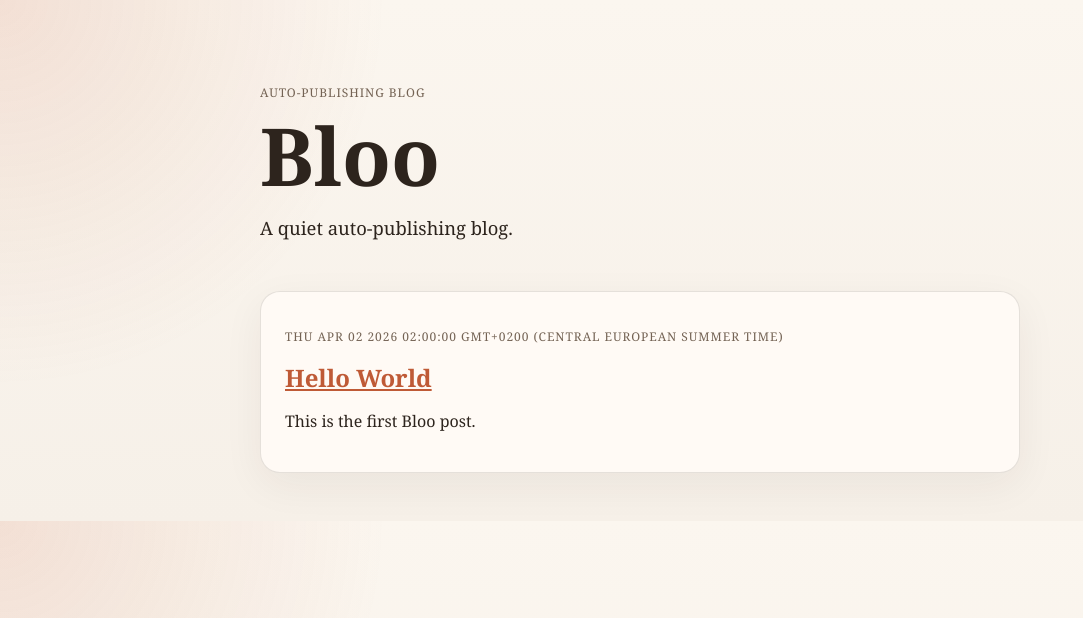
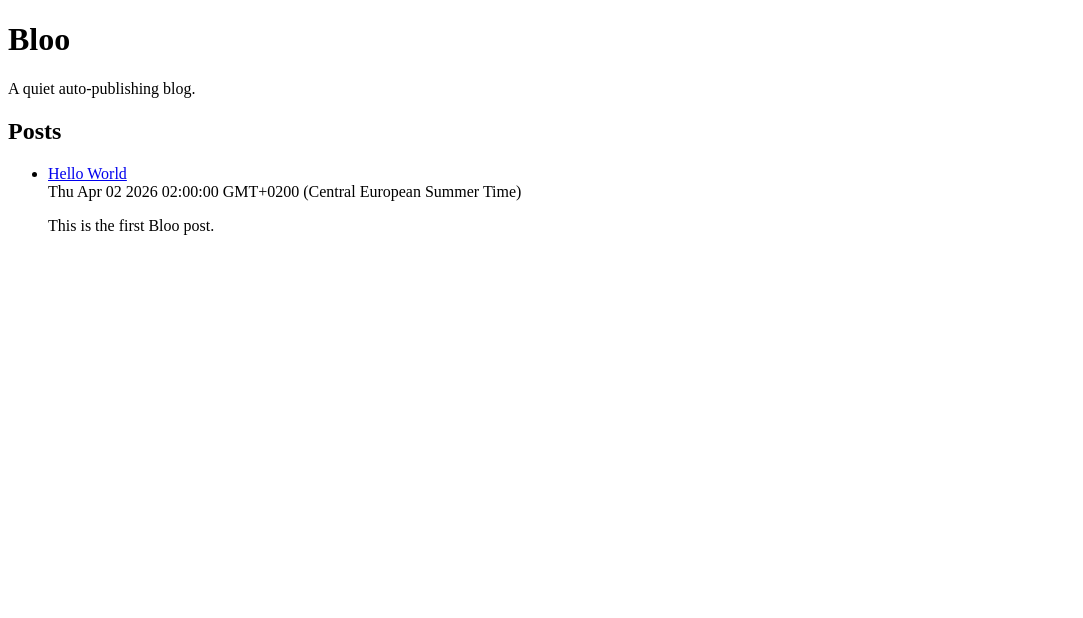
Before and after one commit to maxeozakh/bloo, a website: page docs/index.html in a window 1280 px wide. Shown: the whole page, without its empty margins (0-1083 px from the left). Drawn offline with Linux system fonts and the light colour scheme.

Commit message:
auto-publish 2026-04-02T11:00:58.291Z

```diff
--- a/bloo.config.json
+++ b/bloo.config.json
@@ -5,6 +5,6 @@
 	"branch": "main",
 	"postsDir": "posts",
 	"outputDir": "docs",
-  "checkIntervalMinutes": 0.5,
-  "cooldownMinutes": 0.5
+	"checkIntervalMinutes": 0.1,
+	"cooldownMinutes": 0.3
 }
--- a/docs/index.html
+++ b/docs/index.html
@@ -4,92 +4,17 @@
     <meta charset="utf-8" />
     <meta name="viewport" content="width=device-width, initial-scale=1" />
     <title>Bloo</title>
-    <style>
-      :root {
-        color-scheme: light;
-        --bg: #f6f0e8;
-        --card: #fffaf4;
-        --text: #2d241d;
-        --muted: #746354;
-        --accent: #bf5a36;
-        --line: rgba(45, 36, 29, 0.12);
-      }
-      * { box-sizing: border-box; }
-      body {
-        margin: 0;
-        font-family: Georgia, "Times New Roman", serif;
-        color: var(--text);
-        background:
-          radial-gradient(circle at top left, rgba(191, 90, 54, 0.14), transparent 28%),
-          linear-gradient(180deg, #fbf6ef 0%, var(--bg) 100%);
-      }
-      a { color: var(--accent); }
-      .hero, .stack, .post {
-        width: min(760px, calc(100% - 32px));
-        margin: 0 auto;
-      }
-      .hero {
-        padding: 72px 0 32px;
-      }
-      .eyebrow, .meta, .footer {
-        color: var(--muted);
-        text-transform: uppercase;
-        letter-spacing: 0.08em;
-        font-size: 0.75rem;
-      }
-      h1, h2 {
-        line-height: 1.05;
-      }
-      h1 {
-        font-size: clamp(2.5rem, 8vw, 5rem);
-        margin: 0 0 12px;
-      }
-      .lede {
-        font-size: 1.15rem;
-        max-width: 42rem;
-      }
-      .stack {
-        display: grid;
-        gap: 16px;
-        padding-bottom: 48px;
-      }
-      .card, .post {
-        background: color-mix(in srgb, var(--card) 92%, white);
-        border: 1px solid var(--line);
-        border-radius: 20px;
-        padding: 24px;
-        box-shadow: 0 12px 40px rgba(45, 36, 29, 0.06);
-      }
-      .post {
-        margin-top: 48px;
-        margin-bottom: 48px;
-      }
-      .prose {
-        font-size: 1.1rem;
-        line-height: 1.8;
-      }
-      .prose img {
-        max-width: 100%;
-      }
-      code {
-        background: rgba(45, 36, 29, 0.06);
-        padding: 0.12rem 0.3rem;
-        border-radius: 6px;
-      }
-    </style>
   </head>
   <body>
-    <header class="hero">
-      <p class="eyebrow">Auto-publishing blog</p>
-      <h1>Bloo</h1>
-      <p class="lede">A quiet auto-publishing blog.</p>
-    </header>
-    <main class="stack">
-            <article class="card">
-              <p class="meta">Thu Apr 02 2026 02:00:00 GMT+0200 (Central European Summer Time)</p>
-              <h2><a href="./hello-world/">Hello World</a></h2>
+    <h1>Bloo</h1>
+    <p>A quiet auto-publishing blog.</p>
+    <h2>Posts</h2>
+    <ul>
+            <li>
+              <a href="./hello-world/">Hello World</a>
+              <div>Thu Apr 02 2026 02:00:00 GMT+0200 (Central European Summer Time)</div>
               <p>This is the first Bloo post.</p>
-            </article>
-          </main>
+            </li>
+          </ul>
   </body>
 </html>
```
Also changed, not shown: docs/hello-world/index.html (+6 -81 lines), posts/hello-world.md (+1 -1 lines). Lines whose indentation alone changed are shown as unchanged.
